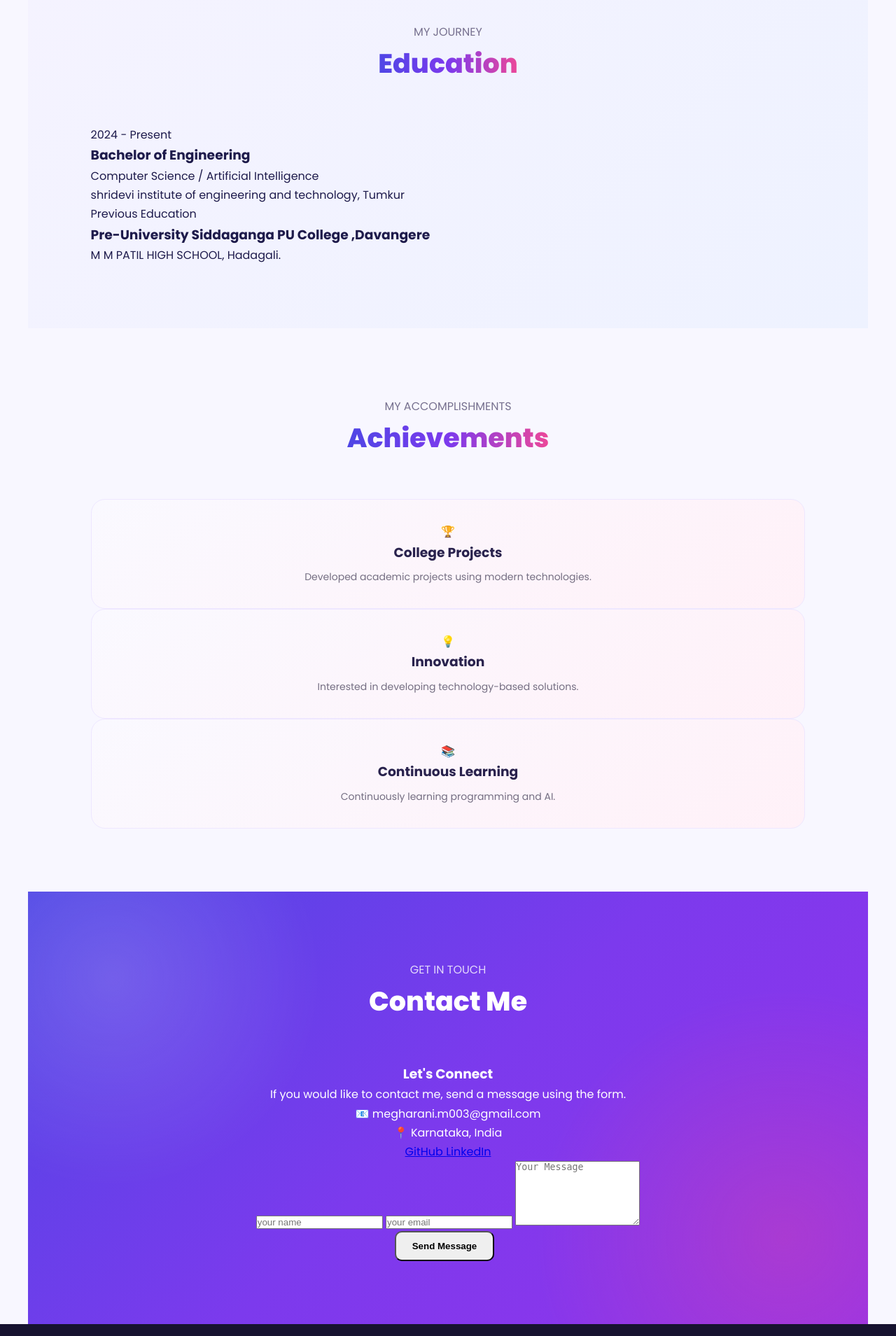
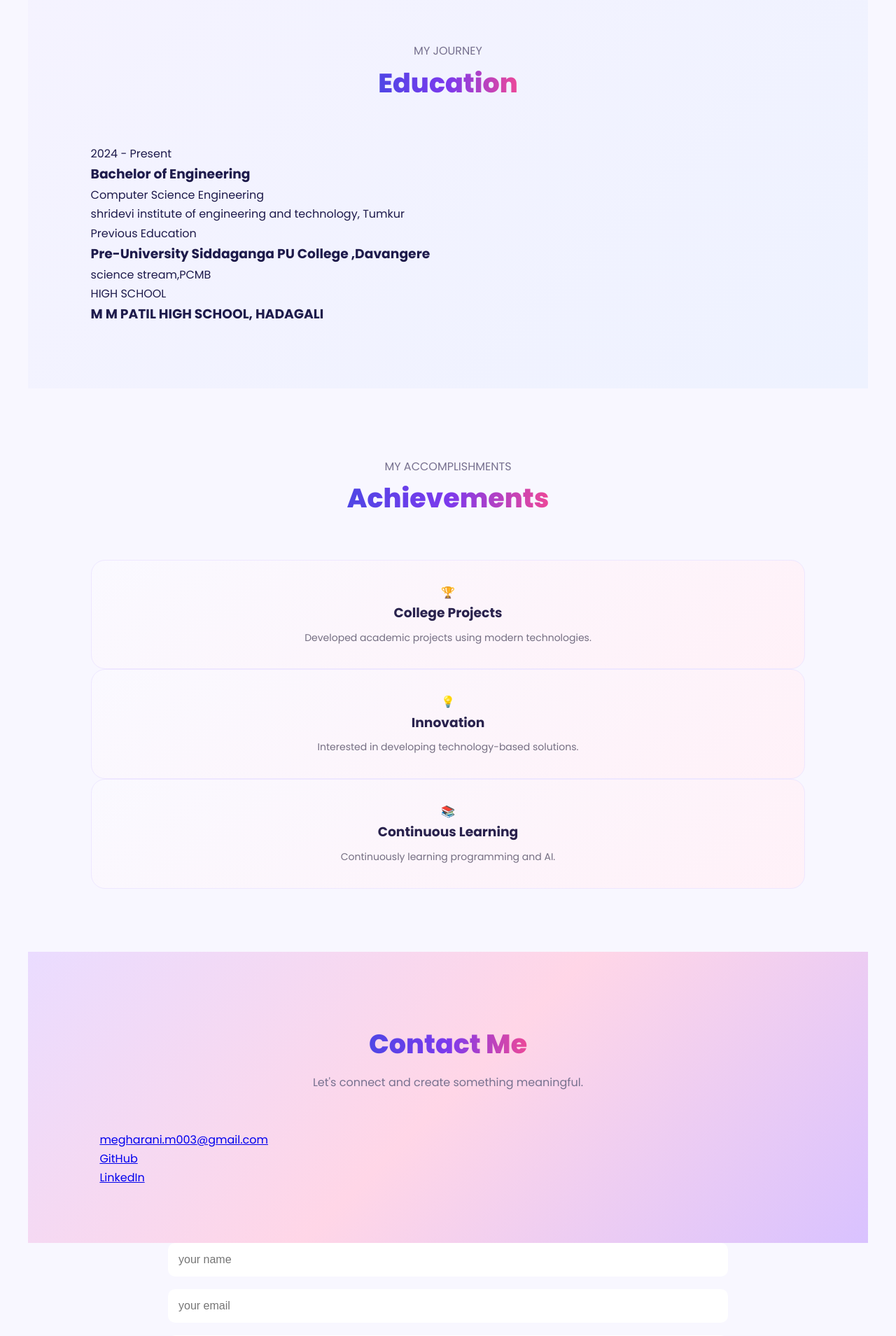
Before and after one commit to Megharani032006/my-portfolio, a Flask app: page / in a window 1280 px wide. Shown: the part 3480-5389 px from the top of the page at 70% size. Run offline with Flask 3, Linux system fonts and the light colour scheme; data comes from the database, SQL or seed files in the repository.

Commit message:
Added github linkdin and contact links

```diff
--- a/static/style.css
+++ b/static/style.css
@@ -898,77 +898,119 @@ nav ul li a:hover::after {
     font-size: 14px;
 }
 
-
 /* =========================
-   CONTACT
+   CONTACT SECTION
 ========================= */
 
 #contact {
-    position: relative;
-
-    overflow: hidden;
-
-    color: white;
-
-    background:
-        radial-gradient(
-            circle at 10% 20%,
-            rgba(255,255,255,0.15),
-            transparent 25%
-        ),
-        radial-gradient(
-            circle at 90% 80%,
-            rgba(236,72,153,0.30),
-            transparent 30%
-        ),
-        linear-gradient(
-            135deg,
-            #4f46e5,
-            #7c3aed,
-            #9333ea
-        );
-}
-
-#contact .section-title h2 {
-    color: white;
-
-    background: none;
-
-    -webkit-text-fill-color: white;
-}
-
-#contact .section-title p {
-    color: rgba(255,255,255,0.8);
+    padding: 100px 8% 80px;
+    min-height: auto;
+    background: linear-gradient(135deg,#eadcff, #ffd6e7,#d9c2ff);
+    color:#111827;
 }
 
 .contact-container {
-    max-width: 700px;
-
-    margin: auto;
-
-    text-align: center;
+    max-width: 1100px;
+    margin: 0 auto;
 }
 
-.contact-item {
-    margin: 18px 0;
-
-    font-size: 16px;
+.contact-content {
+    text-align: center;
+    margin-bottom: 50px;
 }
 
-.contact-item i {
-    margin-right: 8px;
+.contact-content h2 {
+    font-size: 45px;
+    margin-bottom: 15px;
+    color:#111827;
 }
 
-.contact-item a {
-    color: white;
-
-    text-decoration: none;
-
-    font-weight: 500;
+.contact-content p {
+    font-size: 18px;
+    margin-bottom: 30px;
+    color:#37305f;
 }
 
-.contact-item a:hover {
-    text-decoration: underline;
+/* Contact information */
+
+.contact-info {
+    display: flex;
+    justify-content: center;
+    align-items: center;
+    gap: 35px;
+    flex-wrap: wrap;
+    margin-bottom: 50px;
+}
+
+.contact-info a {
+    color: white;
+    text-decoration: none;
+    font-size: 17px;
+    transition: 0.3s;
+}
+
+.contact-info a:hover {
+    color: #7c3aed;
+}
+
+/* Form */
+
+.contact-form {
+    max-width: 800px;
+    margin: 0 auto;
+    display: flex;
+    flex-direction: column;
+    gap: 18px;
+}
+
+.contact-form .form-row {
+    display: flex;
+    gap: 18px;
+}
+
+.contact-form input,
+.contact-form textarea {
+    width: 100%;
+    padding: 15px;
+    border: none;
+    border-radius: 10px;
+    outline: none;
+    font-size: 16px;
+    box-sizing: border-box;
+}
+
+.contact-form textarea {
+    min-height: 150px;
+    resize: vertical;
+}
+
+.contact-form button {
+    padding: 15px 30px;
+    border: none;
+    border-radius: 10px;
+    background: white;
+    color: #7c3aed;
+    font-size: 17px;
+    font-weight: 600;
+    cursor: pointer;
+    transition: 0.3s;
+}
+
+.contact-form button:hover {
+    transform: translateY(-2px);
+    background: #ec4899;
+}
+
+/* Mobile */
+
+@media (max-width: 700px) {
+    .contact-form .form-row {
+        flex-direction: column;
+    }
+
+    .contact-content h2 {
+        font-size: 35px;
+    }
 }
 
 
@@ -1166,4 +1208,37 @@ footer p {
         width: 200px;
         height: 245px;
     }
+    /* =========================
+   SOCIAL LINKS
+========================= */
+
+.contact-item {
+    margin: 18px 0;
 }
+
+.contact-item a {
+    display: inline-flex;
+    align-items: center;
+    gap: 10px;
+
+    color: white;
+    text-decoration: none;
+
+    font-weight: 600;
+
+    padding: 10px 18px;
+
+    border-radius: 10px;
+
+    transition: 0.3s;
+}
+
+.contact-item a:hover {
+    background: rgba(255, 255, 255, 0.15);
+    transform: translateY(-3px);
+}
+
+.contact-item i {
+    font-size: 20px;
+}
+}
--- a/templates/index.html
+++ b/templates/index.html
@@ -70,6 +70,15 @@
         </button>
 
     </nav>
+<div class="social-links">
+    <a href="https://github.com/Megharani032006" target="_blank">
+        GitHub
+    </a>
+
+    <a href="https://www.linkedin.com/in/megharani-m-3968a3336/" target="_blank">
+        LinkedIn
+    </a>
+</div>
 
 </header>
 
@@ -345,8 +354,7 @@
                 </h3>
 
                 <p>
-                    Computer Science /
-                    Artificial Intelligence
+                    Computer Science Engineering
                 </p>
 
                 <p>
@@ -373,9 +381,14 @@
                 </h3>
 
                 <p>
-                    M M PATIL HIGH SCHOOL, Hadagali.
+                    science stream,PCMB
                 </p>
-
+                <span>
+                    HIGH SCHOOL
+                </span>
+                <h3>
+                    M M PATIL HIGH SCHOOL, HADAGALI
+                </h3>
 
             </div>
 
@@ -448,69 +461,39 @@
 
 <!-- Contact -->
 
-<section id="contact" class="section contact-section">
-
+<section id="contact" class="section">
     <div class="section-title">
-
-        <p>GET IN TOUCH</p>
-
         <h2>Contact Me</h2>
-
+        <p>Let's connect and create something meaningful.</p>
     </div>
-
-    {% with messages = get_flashed_messages() %}
-
-        {% if messages %}
-
-            <div class="flash-message">
-
-                {% for message in messages %}
-
-                    {{ message }}
-
-                {% endfor %}
-
-            </div>
-
-        {% endif %}
-
-    {% endwith %}
-
 
     <div class="contact-container">
 
-        <div class="contact-info">
+        <div class="contact-item">
+            <i class="fas fa-envelope"></i>
+            <a href="mailto:megharani.m003@gmail.com">
+                megharani.m003@gmail.com
+            </a>
+        </div>
 
-            <h3>
-                Let's Connect
-            </h3>
-
-            <p>
-                If you would like to contact me,
-                send a message using the form.
-            </p>
-
-            <p>
-                📧 megharani.m003@gmail.com
-            </p>
-
-            <p>
-                📍 Karnataka, India
-            </p>
-
-            <div class="social-links">
-
+        <div class="contact-item">
+            <i class="fab fa-github"></i>
             <a href="https://github.com/Megharani032006"
                target="_blank">
                 GitHub
             </a>
+        </div>
 
+        <div class="contact-item">
+            <i class="fab fa-linkedin"></i>
             <a href="https://www.linkedin.com/in/megharani-m-3968a3336/"
                target="_blank">
                 LinkedIn
             </a>
+        </div>
 
     </div>
+</section>
 
         </div>
 
@@ -536,14 +519,14 @@
             <textarea
                 name="message"
                 placeholder="Your Message"
-                rows="6"
+                rows="5"
                 required
             ></textarea>
 
             <button
                 type="submit"
                 class="btn">
-                Send Message
+                Send message
             </button>
 
         </form>
```
Lines whose indentation alone changed are shown as unchanged.
